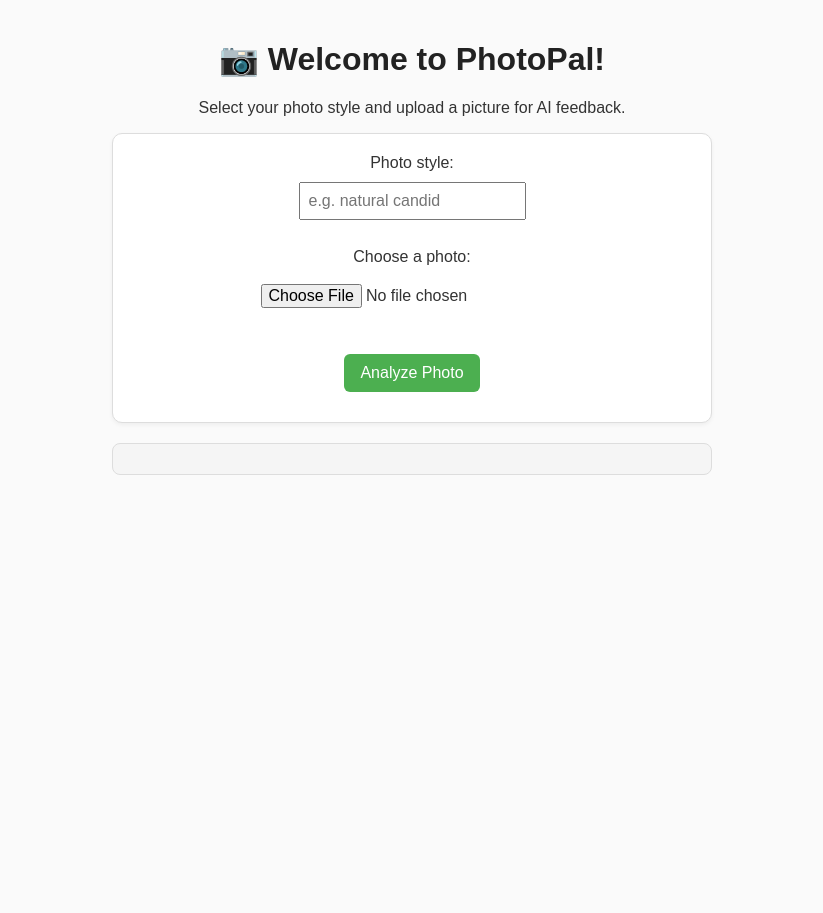
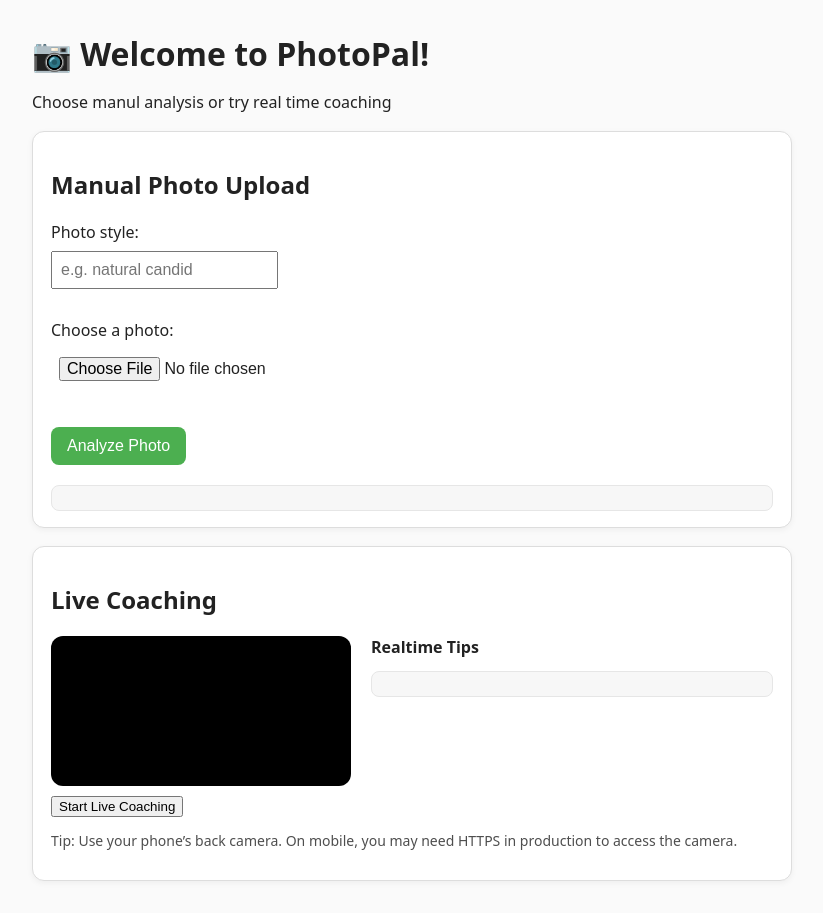
Before and after one commit to yzz0806/PhotoPal, a Flask app: page / in a window 1280 px wide. Shown: the whole page, without its empty margins (228-1051 px from the left). Before the commit the page ends 475 px from the top, so only its background shows below. Run offline with Flask 3, Linux system fonts and the light colour scheme.

Commit message:
Live video

```diff
--- a/app.py
+++ b/app.py
@@ -1,15 +1,24 @@
 import os
+import json
+import time
+import base64
+import asyncio
+from dotenv import load_dotenv
 from flask import Flask, request, jsonify, render_template
+from openai import OpenAI
 
-from openai import OpenAI
-from dotenv import load_dotenv
-import base64
+# --- Realtime video (WebRTC) pieces ---
+from aiortc import RTCPeerConnection, RTCSessionDescription
+from aiortc.contrib.media import MediaBlackhole
+import av
+import cv2 as cv  # pip install opencv-python
 
 load_dotenv()
+
 app = Flask(__name__)
 client = OpenAI(api_key=os.getenv("OPENAI_API_KEY"))
 
-# ---------- SYSTEM PROMPT ----------
+# -------------------- PROMPT --------------------
 SYSTEM_PROMPT = """
 You are a professional portrait photographer and coach.
 Task: Analyze the uploaded photo and give short, encouraging guidance to improve it.
@@ -26,61 +35,162 @@
 3) For the photographer (composition/params/light):
    - Composition: rule-of-thirds/leading lines/background cleanup/crop suggestion.
    - Camera: suggested focal length range, aperture, shutter/ISO starting point for this scene.
-   - Lighting: small fix (move 0.5–1 m, rotate body/camera X°, use reflector/flag), plus a quick white balance note.
+   - Lighting: small fix (move 0.5–1 m, rotate body/camera X°), plus a quick white balance note.
 4) Quick-fix checklist — 4 very short checkboxes the user can try on the next shot.
 
 Tone: supportive, specific, actionable. Avoid heavy beauty edits; favor authentic, joyful moments.
 """
-# -----------------------------------
+# ------------------------------------------------
+
+
 @app.route("/", methods=["GET"])
 def index():
     return render_template("index.html")
 
+
 @app.route("/analyze", methods=["POST"])
 def analyze_photo():
+    """Manual photo upload → OpenAI vision tips."""
     style = request.form.get("style", "natural candid")
     file = request.files.get("photo")
     if not file:
         return jsonify({"error": "No photo uploaded"}), 400
 
-    # Convert to base64 data URL
+    # Base64 data URL for the image
     b64 = base64.b64encode(file.read()).decode("utf-8")
     mime = file.mimetype or "image/jpeg"
     data_url = f"data:{mime};base64,{b64}"
 
-    # Put your system prompt in `instructions` for the Responses API
+    # Put the prompt into `instructions` for Responses API
     system_prompt = SYSTEM_PROMPT.replace("{{STYLE}}", style)
 
     try:
-        response = client.responses.create(
-            model="gpt-4o-mini",                  # vision-capable model
-            instructions=system_prompt,           # <-- system prompt goes here
-            input=[                               # type: ignore
+        resp = client.responses.create(
+            model="gpt-4o-mini",
+            instructions=system_prompt,
+            input=[
                 {
                     "role": "user",
                     "content": [
-                        {
-                            "type": "input_text",
-                            "text": f"Please analyze this portrait for the '{style}' style."
-                        },
-                        {
-                            "type": "input_image",
-                            "image_url": data_url
-                        }
+                        {"type": "input_text",
+                         "text": f"Please analyze this portrait for the '{style}' style."},
+                        {"type": "input_image", "image_url": data_url}
                     ]
                 }
             ]
         )
-
-        # Use the SDK helper to get plain text
-        text = response.output_text
-
-        return jsonify({"style": style, "tips": text})
-
+        return jsonify({"style": style, "tips": resp.output_text})
     except Exception as e:
-        # Helpful error back to the client + server log
         print("OpenAI error:", e)
         return jsonify({"error": str(e)}), 500
 
+
+# ----------------- WebRTC realtime path -----------------
+
+async def _handle_offer(offer_sdp: str, offer_type: str):
+    """
+    Receives a WebRTC offer from the browser, creates an RTCPeerConnection,
+    reads incoming video frames, computes lightweight heuristics, and sends
+    back JSON tips over a data channel named 'tips'.
+    """
+    pc = RTCPeerConnection()
+    tips_channel = None
+
+    @pc.on("datachannel")
+    def on_datachannel(channel):
+        nonlocal tips_channel
+        # The browser creates the 'tips' channel; we use it to send guidance back
+        tips_channel = channel
+
+    @pc.on("track")
+    def on_track(track):
+        if track.kind != "video":
+            # discard audio (or any non-video) tracks
+            MediaBlackhole().addTrack(track)
+            return
+
+        async def recv_loop():
+            last_sent = 0.0
+            while True:
+                frame: av.VideoFrame = await track.recv()
+                img = frame.to_ndarray(format="bgr24")  # HxWx3 BGR
+                gray = cv.cvtColor(img, cv.COLOR_BGR2GRAY)
+
+                # Heuristic 1: brightness (simple mean luminance)
+                luma = float(gray.mean()) / 255.0
+
+                # Heuristic 2: horizon-tilt proxy (Canny + Hough)
+                edges = cv.Canny(gray, 80, 160)
+                lines = cv.HoughLines(edges, 1, 3.14159 / 180, 120)
+                tilt_deg = 0.0
+                if lines is not None:
+                    angs = []
+                    for rho, theta in lines[:8, 0]:
+                        deg = theta * 180 / 3.14159
+                        # distance from horizontal
+                        tilt = min(abs(deg - 0), abs(deg - 180), abs(deg - 360))
+                        angs.append(tilt)
+                    if angs:
+                        tilt_deg = sum(angs) / len(angs)
+
+                # Throttle: send ≈2 msgs/sec
+                now = time.time()
+                if tips_channel and (now - last_sent) > 0.5:
+                    tip = (
+                        "Nice base exposure."
+                        if 0.45 <= luma <= 0.65
+                        else ("Scene a bit dark—step closer to window/open shade or raise ISO."
+                              if luma < 0.45
+                              else "Highlights strong—turn 10–15° or find softer light.")
+                    )
+                    if tilt_deg > 7:
+                        tip += " Horizon looks tilted; level the phone slightly."
+
+                    tips_channel.send(json.dumps({
+                        "tip": tip,
+                        "luma": round(luma, 2),
+                        "tilt_deg": round(tilt_deg, 1)
+                    }))
+                    last_sent = now
+
+        asyncio.create_task(recv_loop())
+
+    offer = RTCSessionDescription(sdp=offer_sdp, type=offer_type)
+    await pc.setRemoteDescription(offer)
+
+    # Create and return answer
+    answer = await pc.createAnswer()
+    await pc.setLocalDescription(answer)
+    return pc.localDescription
+
+
+# Tiny route to silence favicon 404s
+@app.route("/favicon.ico")
+def favicon():
+    return ("", 204)
+
+
+@app.route("/offer", methods=["POST"])
+def offer():
+    """Signaling endpoint: browser posts SDP offer → we return SDP answer."""
+    data = request.get_json(force=True)
+    sdp = data["sdp"]
+    typ = data["type"]
+
+    # Create a fresh event loop for this thread to avoid
+    # "There is no current event loop in thread" errors.
+    loop = asyncio.new_event_loop()
+    try:
+        asyncio.set_event_loop(loop)
+        answer = loop.run_until_complete(_handle_offer(sdp, typ))
+        return jsonify({"sdp": answer.sdp, "type": answer.type})
+    finally:
+        loop.close()
+        asyncio.set_event_loop(None)
+
+
+# --------------------------------------------------------
+
 if __name__ == "__main__":
-    app.run(port=5000, debug=True)
+    # Dev: http. For production use HTTPS (required by mobile browsers for camera/WebRTC).
+    app.run(host="0.0.0.0", port=5001, debug=True, threaded=False)
--- a/templates/index.html
+++ b/templates/index.html
@@ -1,58 +1,27 @@
 <!DOCTYPE html>
 <html lang="en">
 <head>
-  <meta charset="UTF-8">
+  <meta charset="UTF-8" />
   <title>📸 PhotoPal — AI Portrait Assistant</title>
   <style>
-    body {
-      font-family: Arial, sans-serif;
-      background: #fafafa;
-      color: #333;
-      margin: 40px auto;
-      max-width: 600px;
-      text-align: center;
-    }
-    h1 {
-      color: #222;
-    }
-    form {
-      border: 1px solid #ddd;
-      padding: 20px;
-      border-radius: 10px;
-      background: #fff;
-      box-shadow: 0 2px 4px rgba(0,0,0,0.05);
-    }
-    input, button {
-      margin: 10px 0;
-      padding: 8px;
-      font-size: 16px;
-    }
-    button {
-      background-color: #4CAF50;
-      color: white;
-      border: none;
-      border-radius: 6px;
-      cursor: pointer;
-      padding: 10px 16px;
-    }
-    button:hover {
-      background-color: #45a049;
-    }
-    #result {
-      white-space: pre-wrap;
-      text-align: left;
-      margin-top: 20px;
-      background: #f5f5f5;
-      padding: 15px;
-      border-radius: 8px;
-      border: 1px solid #ddd;
-    }
+    body { font-family: system-ui, Arial, sans-serif; background: #fafafa; color: #222; margin: 32px auto; max-width: 760px; }
+    h1 { margin-bottom: 8px; }
+    section { background:#fff; border:1px solid #ddd; border-radius:12px; padding:16px 18px; box-shadow:0 2px 6px rgba(0,0,0,0.05); margin-top:18px; }
+    form input, form button { margin: 8px 0; padding: 8px; font-size: 16px; }
+    form button { background:#4CAF50; border:none; color:#fff; border-radius:8px; padding:10px 16px; cursor:pointer; }
+    form button:hover { background:#45a049; }
+    #result { white-space: pre-wrap; text-align:left; background:#f7f7f7; border:1px solid #e6e6e6; padding:12px; border-radius:8px; margin-top:12px; }
+    video { width:100%; max-width:420px; border-radius:12px; background:#000; display:block; }
+    .row { display:flex; gap:20px; flex-wrap:wrap; align-items:flex-start; }
+    pre { background:#f7f7f7; padding:12px; border-radius:8px; border:1px solid #e6e6e6; max-height:260px; overflow:auto; }
   </style>
 </head>
+
 <body>
   <h1>📷 Welcome to PhotoPal!</h1>
-  <p>Select your photo style and upload a picture for AI feedback.</p>
-
+  <p>Choose manul analysis or try real time coaching</p>
+  <section>
+    <h2> Manual Photo Upload</h2>
     <form id="uploadForm" enctype="multipart/form-data">
       <label for="style">Photo style:</label><br>
       <input type="text" id="style" name="style" placeholder="e.g. natural candid" required><br><br>
@@ -62,27 +31,92 @@
 
       <button type="submit">Analyze Photo</button>
     </form>
+    <div id="result"></div>
+  </section>
 
-  <div id="result"></div>
-
+  <!-- Live coaching with WebRTC -->
+  <section>
+    <h2>Live Coaching</h2>
+    <div class = "row">
+      <div>
+        <video id = "v" autoplay playsinline muted></video>
+        <div style="margin-top:8px">
+          <button id="startBtn">Start Live Coaching</button>
+        </div>
+      </div>
+      <div style="flex:1; min-width:280px;">
+        <strong>Realtime Tips</strong>
+        <pre id="log"></pre>
+      </div>
+    </div>
+    <p style="font-size:14px;opacity:.8">Tip: Use your phone’s back camera. On mobile, you may need HTTPS in production to access the camera.</p>
+  </section>
   <script>
+    // ---- Manual upload flow ----
     const form = document.getElementById('uploadForm');
     const resultDiv = document.getElementById('result');
-
     form.addEventListener('submit', async (e) => {
       e.preventDefault();
       resultDiv.innerHTML = "<p>Analyzing photo... please wait ⏳</p>";
+      const fd = new FormData(form);
+      const res = await fetch('/analyze', { method: 'POST', body: fd });
+      const data = await res.json();
+      resultDiv.innerHTML = data.error
+        ? `<p style="color:red;">Error: ${data.error}</p>`
+        : `<h3>AI Suggestions</h3><p>${(data.tips || "").replace(/\n/g, "<br>")}</p>`;
+    });
 
-      const formData = new FormData(form);
-      const res = await fetch('/analyze', { method: 'POST', body: formData });
-      const data = await res.json();
+    // ---- WebRTC live coaching ----
+    const startBtn = document.getElementById('startBtn');
+    const video = document.getElementById('v');
+    const logPre = document.getElementById('log');
+    const log = (m) => logPre.textContent += m + "\n";
 
-      if (data.error) {
-        resultDiv.innerHTML = `<p style='color:red;'>Error: ${data.error}</p>`;
-      } else {
-        resultDiv.innerHTML = `<h3>AI Suggestions</h3><p>${data.tips.replace(/\n/g, '<br>')}</p>`;
+    async function startLive() {
+      try {
+        const stream = await navigator.mediaDevices.getUserMedia({
+          video: { facingMode: "environment", width: { ideal: 720 }, height: { ideal: 1280 } },
+          audio: false
+        });
+        video.srcObject = stream;
+
+        const pc = new RTCPeerConnection({
+          iceServers: [{ urls: ["stun:stun.l.google.com:19302"] }]
+        });
+
+        // Data channel that server will echo tips on
+        const dc = pc.createDataChannel("tips");
+        dc.onmessage = (ev) => {
+          try {
+            const j = JSON.parse(ev.data);
+            log(`TIP: ${j.tip}  (luma ${j.luma}, tilt ${j.tilt_deg}°)`);
+          } catch {
+            log(`TIP: ${ev.data}`);
           }
+        };
+
+        // Camera track to server
+        stream.getTracks().forEach(t => pc.addTrack(t, stream));
+
+        // Create & send offer
+        const offer = await pc.createOffer();
+        await pc.setLocalDescription(offer);
+
+        const resp = await fetch("/offer", {
+          method: "POST",
+          headers: { "Content-Type": "application/json" },
+          body: JSON.stringify({ sdp: offer.sdp, type: offer.type })
         });
+        const answer = await resp.json();
+        await pc.setRemoteDescription(answer);
+
+        pc.oniceconnectionstatechange = () => log(`ICE: ${pc.iceConnectionState}`);
+      } catch (err) {
+        log("Error: " + (err?.message || err));
+      }
+    }
+
+    startBtn.addEventListener('click', startLive);
   </script>
 </body>
 </html>
```
Lines whose indentation alone changed are shown as unchanged.
